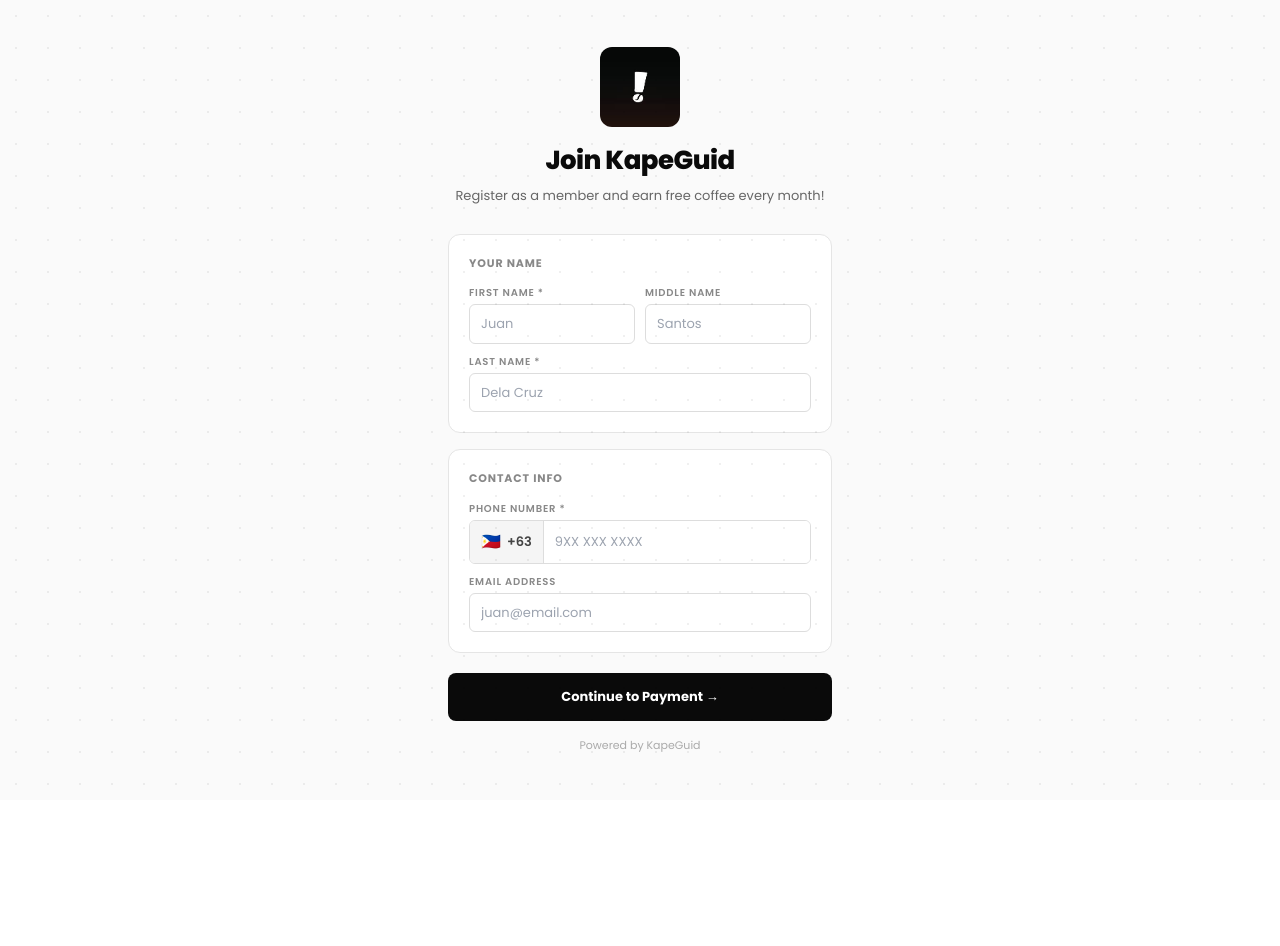
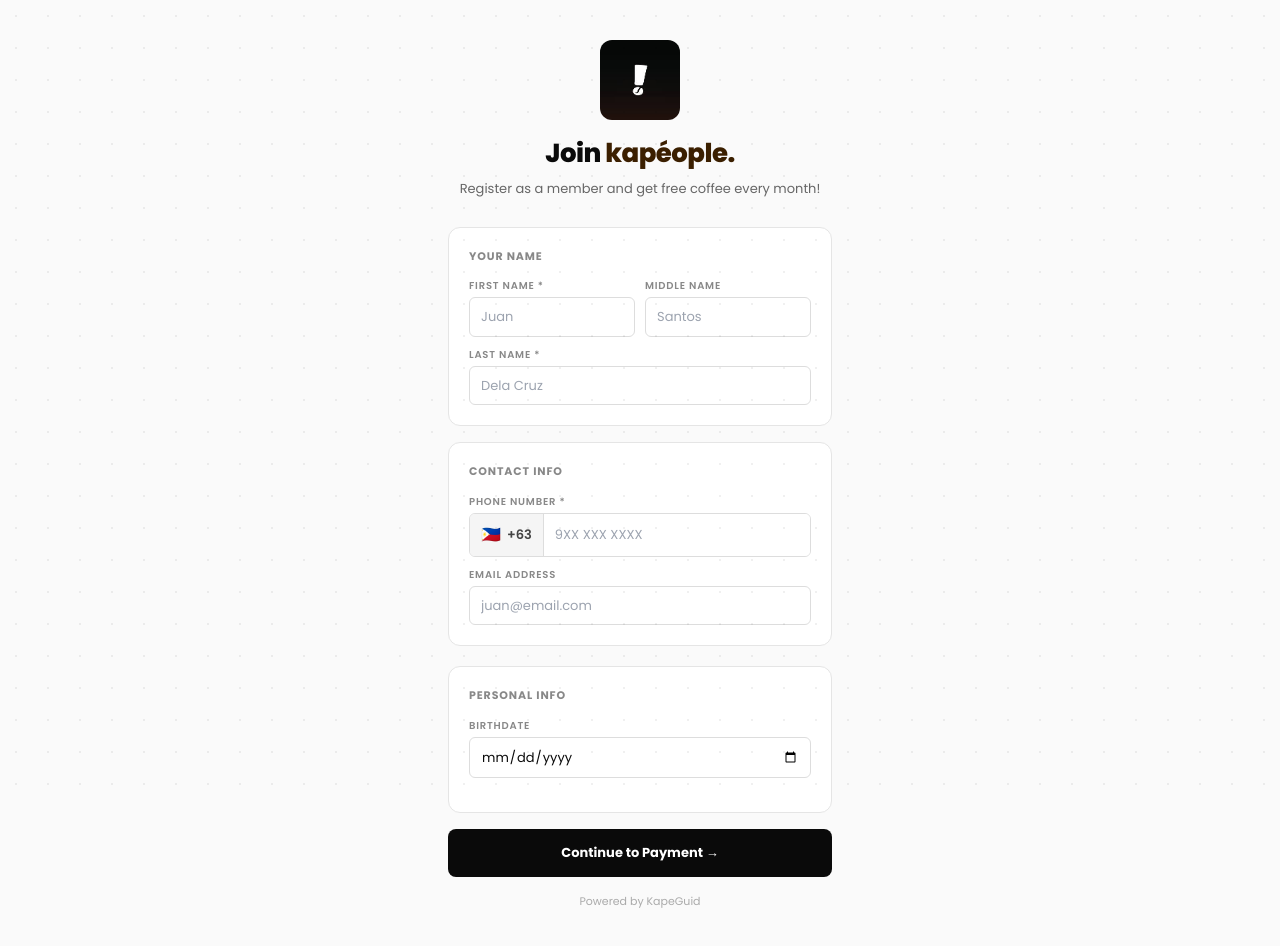
Before and after one commit to atundaryl-ops/kapeguidv2, a Next.js app: page /register in a window 1280 px wide. Shown: the top 946 px of the page. Before the commit the page ends 800 px from the top, so only its background shows below. Built offline with nearby package versions, Linux system fonts and the light colour scheme; no server answers.

Commit message:
changed register header from kapeguid to kapeople

```diff
--- a/app/register/page.tsx
+++ b/app/register/page.tsx
@@ -27,6 +27,7 @@
   const [form, setForm] = useState({
     first_name: "", middle_name: "", last_name: "",
     phone: "", email: "",
+    birthdate: "", gender: "", gender_other: "",
   });
   const [errors, setErrors] = useState<Record<string, string>>({});
 
@@ -79,6 +80,8 @@
       is_active:       false,
       visit_count:     0,
       payment_status:  "submitted",
+      birthdate:       form.birthdate || null,
+        gender:          form.gender === "Others" ? form.gender_other : form.gender || null,
     }).select().single();
 
     if (error) {
@@ -274,11 +277,11 @@
 
         <div style={{ textAlign: "center", marginBottom: 28 }}>
           <img src="/images/logo.jpg" alt="KapeGuid" style={{ width: 80, height: 80, objectFit: "contain", borderRadius: 12, margin: "0 auto 14px" }} />
-          <h1 style={{ fontSize: 26, fontWeight: 800, color: "#0A0A0A", letterSpacing: "-0.02em" }}>
-            Join KapeGuid
-          </h1>
+        <h1 style={{ fontSize: 26, fontWeight: 800, color: "#0A0A0A", letterSpacing: "-0.02em" }}>
+        Join <span style={{ color: "#3B1F00" }}>kapéople.</span>
+        </h1>
           <p style={{ fontSize: 13, color: "#666", marginTop: 6 }}>
-            Register as a member and earn free coffee every month!
+            Register as a member and get free coffee every month!
           </p>
 
         </div>
@@ -346,10 +349,26 @@
               placeholder="juan@email.com" value={form.email}
               onChange={(e) => setForm({ ...form, email: e.target.value })} />
             {errors.email && <p style={{ fontSize: 10, color: "#DC2626", marginTop: 3 }}>{errors.email}</p>}
-          </div>
         </div>
+</div>
 
-        <button onClick={handleSubmit}
+            {/* Personal Info */}
+            <div style={{ background: "#FFF", borderRadius: 12, border: "1px solid #E5E5E5", padding: 20, marginBottom: 16 }}>
+            <p style={{ fontSize: 11, fontWeight: 700, textTransform: "uppercase", letterSpacing: "0.08em", color: "#888", marginBottom: 14 }}>Personal Info</p>
+
+            {/* Birthdate */}
+            <div style={{ marginBottom: 14 }}>
+                <label style={{ fontSize: 10, fontWeight: 600, textTransform: "uppercase", letterSpacing: "0.08em", color: "#888", display: "block", marginBottom: 4 }}>Birthdate</label>
+                <input type="date"
+                style={{ width: "100%", padding: "9px 11px", borderRadius: 6, border: "1px solid #DDD", fontSize: 13, fontFamily: "Poppins, sans-serif", outline: "none" }}
+                value={form.birthdate}
+                onChange={(e) => setForm({ ...form, birthdate: e.target.value })} />
+            </div>
+
+            {/* Gender */}
+            </div>
+
+            <button onClick={handleSubmit}
           style={{
             width: "100%", padding: "14px", borderRadius: 8,
             background: "#0A0A0A", color: "#FFF", border: "none",
--- a/lib/supabase.ts
+++ b/lib/supabase.ts
@@ -29,6 +29,8 @@
   free_coffee: boolean | null;
   payment_status: string | null;
   payment_screenshot: string | null;
+  birthdate: string | null;
+  gender: string | null;
 };
 
 export type Visit = {
```
